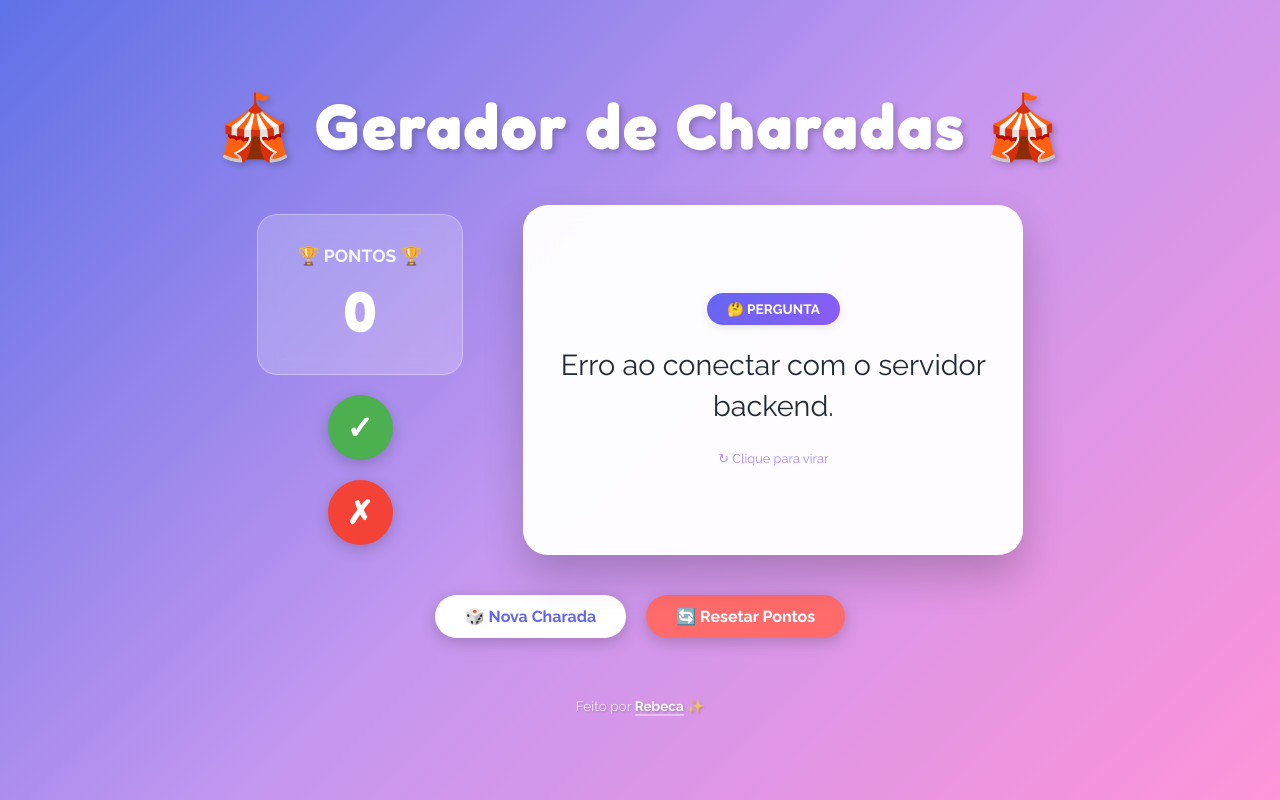
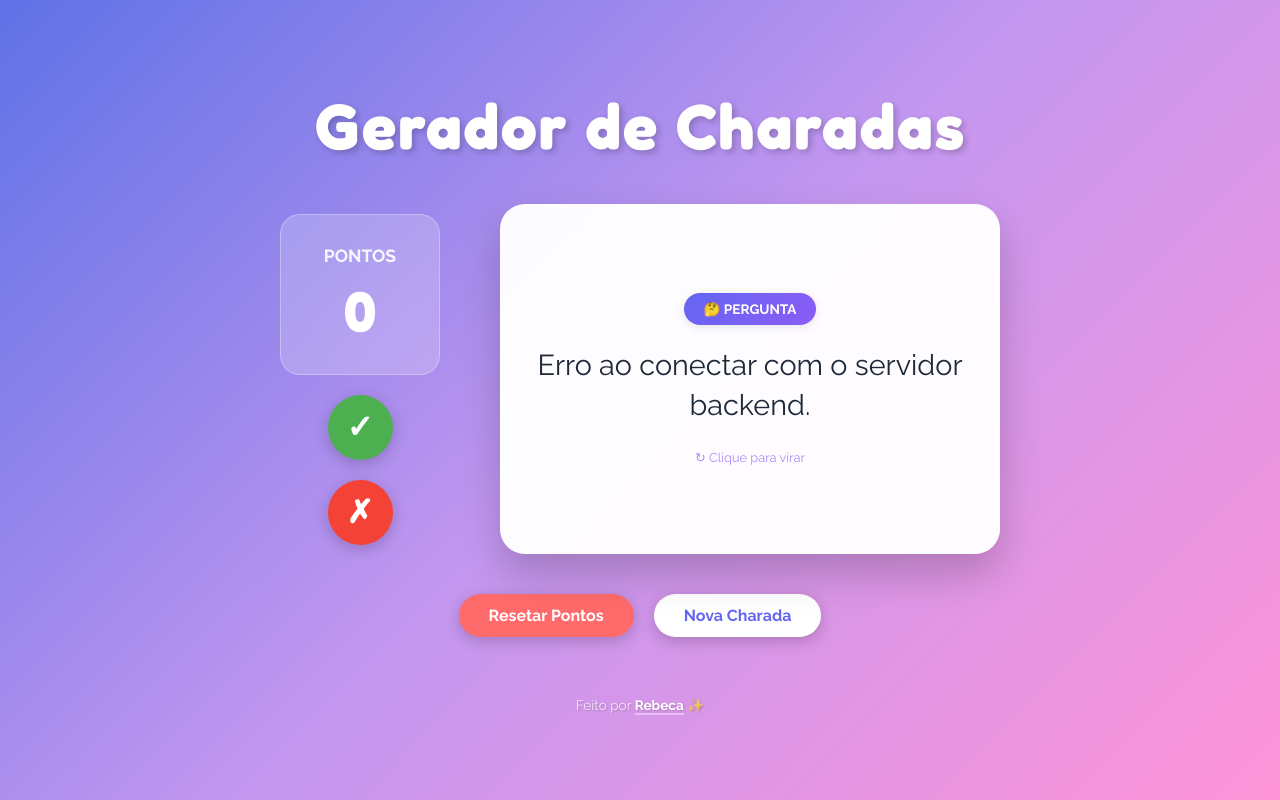
Before and after one commit to rebecasenai/Projeto-charada, a plain HTML site: page index.html in a window 1280 px wide. Drawn offline with Linux system fonts and the light colour scheme; no server answers.

Commit message:
remove emojis do título e dos botões; ajusta espaçamento no HTML

```diff
--- a/index.html
+++ b/index.html
@@ -314,13 +314,13 @@
 </head>
 <body>
     <div class="container">
-        <h1>🎪 Gerador de Charadas 🎪</h1>
+        <h1> Gerador de Charadas </h1>
 
         <div class="main-content">
             <!-- Painel de Pontos -->
             <div class="pontos-panel">
                 <div class="pontos-card">
-                    <p>🏆 PONTOS 🏆</p>
+                    <p> PONTOS </p>
                     <div class="pontos-valor" id="pontos">0</div>
                 </div>
                 <button class="btn-pontos btn-acertei" id="btn-acertei" title="Acertei! (+10 pontos)">✓</button>
@@ -348,10 +348,10 @@
             </div>
         </div>
 
-        <!-- Botões -->
         <div class="botoes-container">
-            <button class="btn btn-nova" id="btn-nova">🎲 Nova Charada</button>
-            <button class="btn btn-reset" id="btn-reset">🔄 Resetar Pontos</button>
+            <button class="btn btn-reset" id="btn-reset"> Resetar Pontos</button>
+            <button class="btn btn-nova" id="btn-nova"> Nova Charada</button>
+
         </div>
 
         <footer>
```
